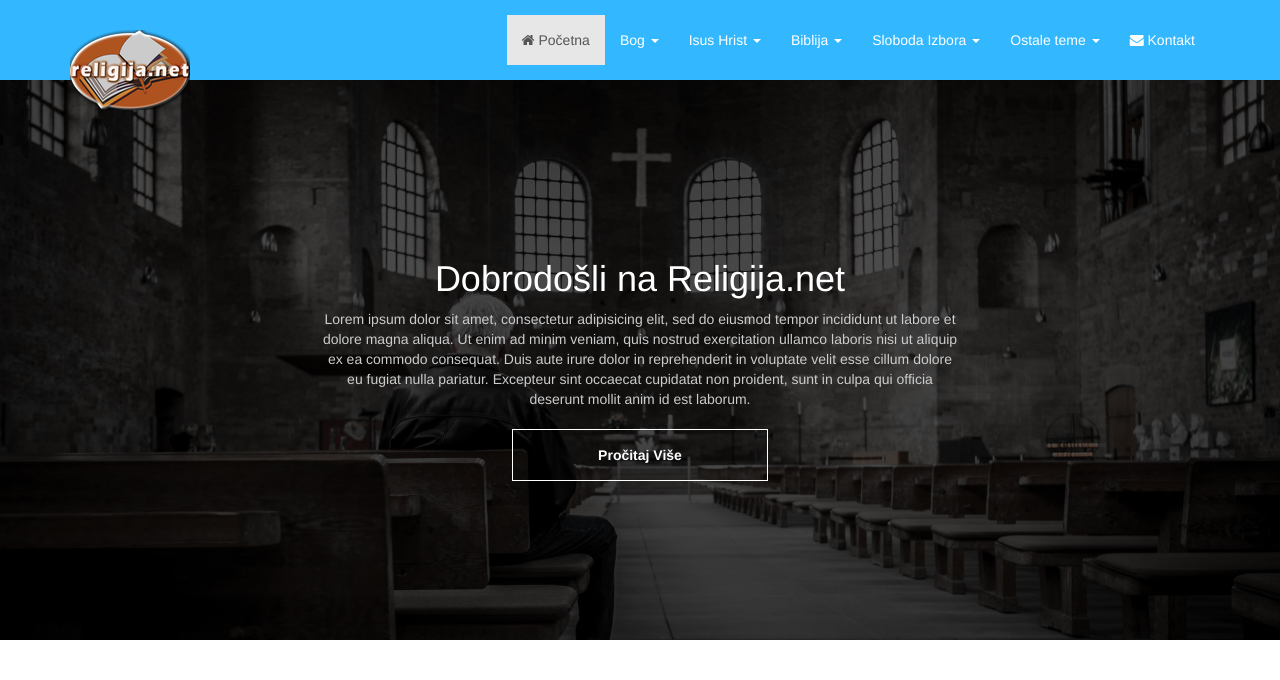
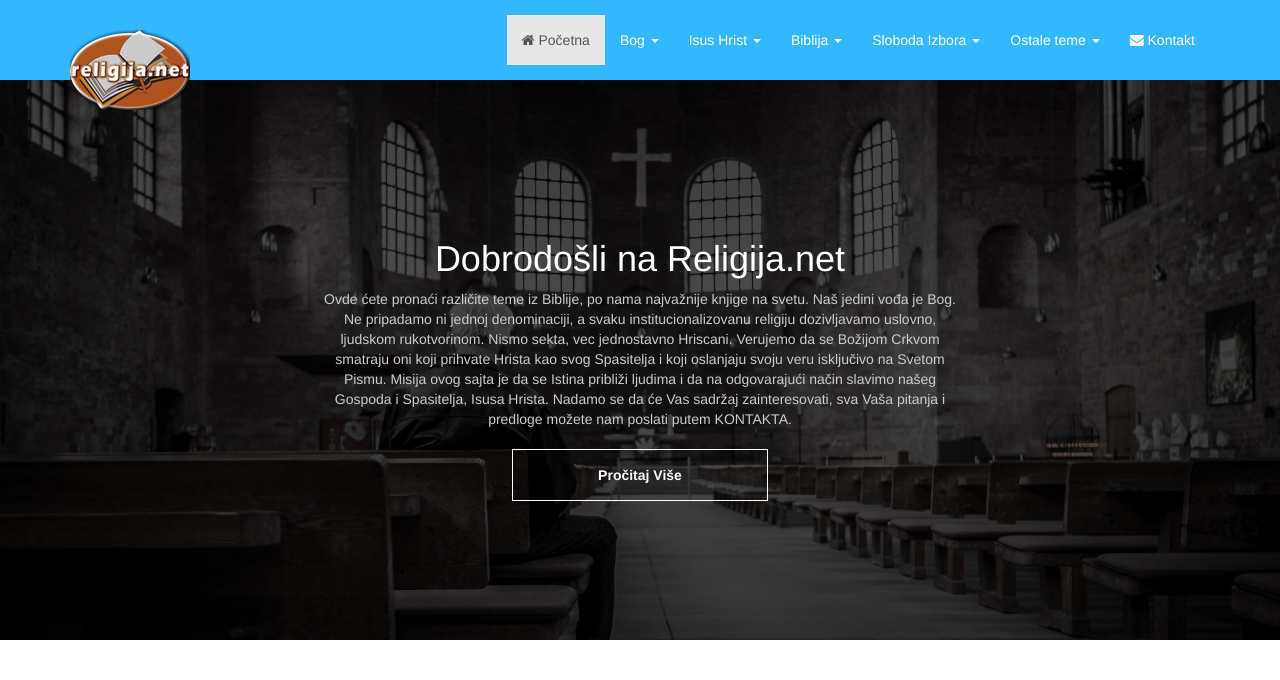
Before and after one commit to jeremic-io/religija, a PHP site: page / in a window 1280 px wide. Shown: the top 680 px of the page. Run offline with PHP 8.4, Linux system fonts and the light colour scheme.

Commit message:
Add Intro Text

```diff
--- a/index.php
+++ b/index.php
@@ -83,7 +83,7 @@
       <div class="intro-text">
         <h1 class="text-center">Dobrodošli na Religija.net</h1>
         <p>
-          Lorem ipsum dolor sit amet, consectetur adipisicing elit, sed do eiusmod tempor incididunt ut labore et dolore magna aliqua. Ut enim ad minim veniam, quis nostrud exercitation ullamco laboris nisi ut aliquip ex ea commodo consequat. Duis aute irure dolor in reprehenderit in voluptate velit esse cillum dolore eu fugiat nulla pariatur. Excepteur sint occaecat cupidatat non proident, sunt in culpa qui officia deserunt mollit anim id est laborum.
+          Ovde ćete pronaći različite teme iz Biblije, po nama najvažnije knjige na svetu.  Naš jedini vođa je Bog. Ne pripadamo ni jednoj denominaciji, a svaku institucionalizovanu religiju dozivljavamo uslovno, ljudskom rukotvorinom. Nismo sekta, vec jednostavno Hriscani. Verujemo da se Božijom Crkvom smatraju oni koji prihvate Hrista kao svog Spasitelja i koji oslanjaju svoju veru isključivo na Svetom Pismu.  Misija ovog sajta je da se Istina približi ljudima i da na odgovarajući način slavimo našeg Gospoda i Spasitelja, Isusa Hrista. Nadamo se da će Vas sadržaj zainteresovati, sva Vaša pitanja i predloge možete nam poslati putem KONTAKTA.
         </p>
         <a href="#" class="btn btn-intro">Pročitaj Više</a>
       </div>
```
